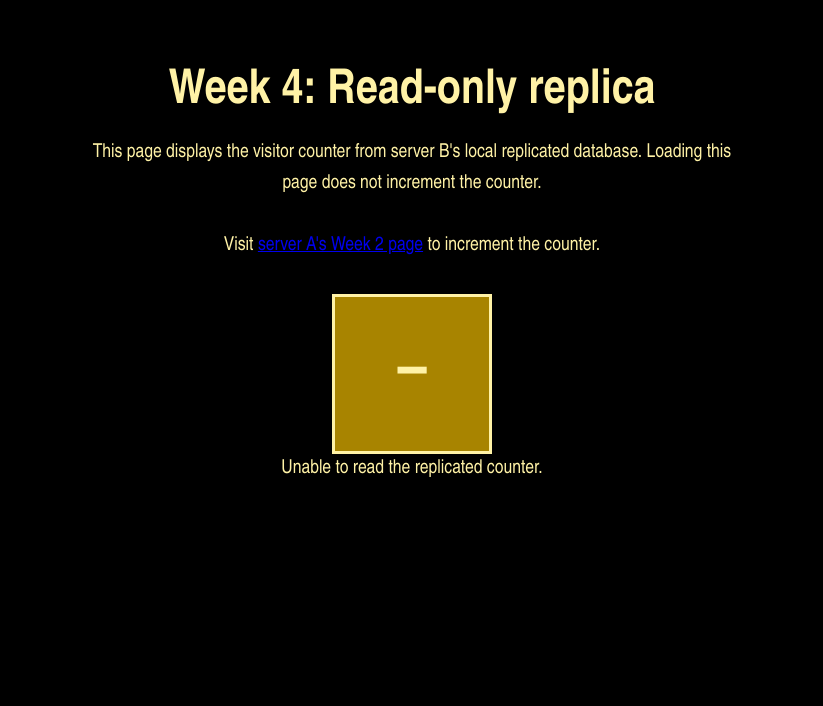
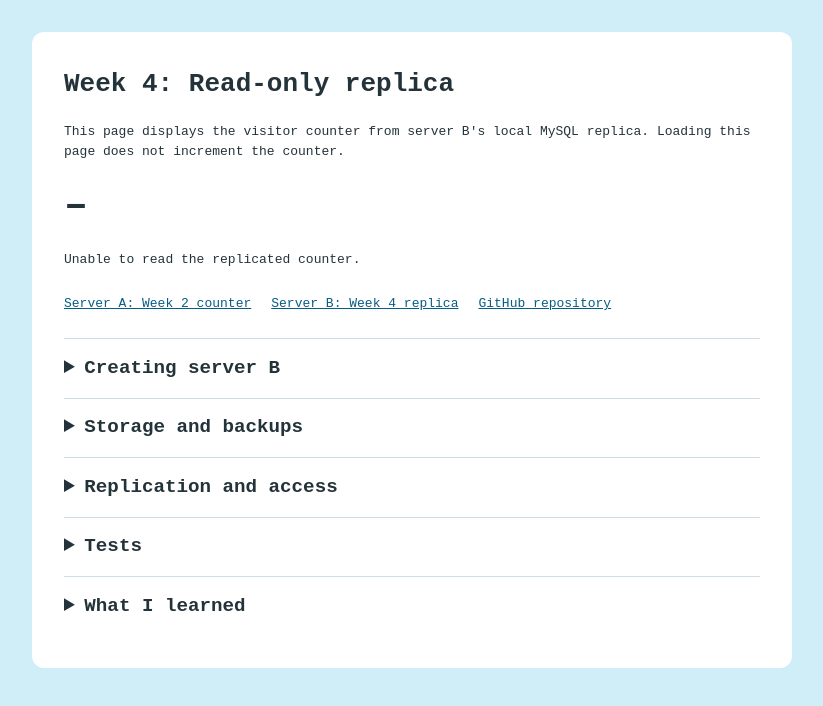
Before and after one commit to maijakuu/week4-replica, a plain HTML site: page app/index.html in a window 1280 px wide. Shown: the whole page, without its empty margins (228-1051 px from the left). Drawn offline with Linux system fonts and the light colour scheme; no server answers.

Commit message:
Final styling for the page.

```diff
--- a/app/index.html
+++ b/app/index.html
@@ -9,18 +9,93 @@
 <body>
   <main class="page">
     <h1>Week 4: Read-only replica</h1>
+
     <p>
       This page displays the visitor counter from server B's local
-      replicated database. Loading this page does not increment the counter.
+      MySQL replica. Loading this page does not increment the counter.
     </p>
-    <p>
-      Visit <a href="http://95.217.237.75/viikko2/">server A's Week 2 page</a>
-      to increment the counter.
-    </p>
+
     <div class="counter" aria-label="Replicated page-load counter">
       <span class="counter__value">–</span>
     </div>
     <p id="counter-status" role="status" aria-live="polite"></p>
+
+    <nav aria-label="Project links">
+      <a href="http://95.217.237.75/viikko2/">Server A: Week 2 counter</a>
+      <a href="http://86.50.231.80/viikko4/">Server B: Week 4 replica</a>
+      <a href="https://github.com/maijakuu/week4-replica">GitHub repository</a>
+    </nav>
+
+    <details>
+      <summary>Creating server B</summary>
+      <p>
+        Instead of creating B from a snapshot, I used a separate Ubuntu
+        server. The original server (server A) is hosted elsewhere and server B is hosted in cPouta, so snapshot was not possible.
+	The two servers are connected to each other via SSH. I installed Nginx and MySQL, copied the Week 2 frontend
+        and a consistent database dump from A, and recreated the required
+        settings. I then made a read-only backend and page for B.
+      </p>
+    </details>
+
+    <details>
+      <summary>Storage and backups</summary>
+      <p>
+        On A, the websites are stored in /var/www/viikko1,
+        /var/www/viikko2 and /var/www/viikko3. The required
+        /var/www/html directory and the three website directories are
+        included in timestamped backups. B serves this page from
+        /var/www/viikko4.
+      </p>
+      <p>
+        A cron job on A sends website files to B hourly over SSH.
+        Backups are stored outside the web directory in
+        /home/sitebackup/backups. Each run records success or failure
+        in a log on A.
+      </p>
+    </details>
+
+    <details>
+      <summary>Replication and access</summary>
+      <p>
+        MySQL continuously replicates the application database from A
+        to B over an encrypted connection. A dedicated replication
+        account is restricted to B's address. B's application uses a
+        separate local database account with SELECT permission only,
+        and B's database is configured as read-only.
+      </p>
+      <p>
+        The backup account on B owns the private backup directory and
+        archives. A dedicated Linux account runs B's application, and
+        its database credentials are stored outside the web directory.
+        Replication is not a substitute for historical backups: unwanted
+        changes on A can also be replicated to B.
+      </p>
+    </details>
+
+    <details>
+      <summary>Tests</summary>
+      <ul>
+        <li>Both counter pages were accessible in a browser.</li>
+        <li>After A's counter increased, B displayed the updated value.</li>
+        <li>Three reloads of B left the counter unchanged at 105.</li>
+        <li>Both MySQL replication threads reported running with no errors.</li>
+        <li>A manually restored test file matched the original SHA-256 checksum.</li>
+        <li>Two scheduled backup runs and the final reboot test are pending.</li>
+      </ul>
+    </details>
+
+    <details>
+      <summary>What I learned</summary>
+      <p>
+        This task was way more complicated than I anticipated and I had to rely heavily to the help of AI.
+The manual installation of everything was abdolutely terrible and getting the permissions up
+for the database on server B was rather complicated and I had to go through it several times to understand what was going on.
+
+In addition to this, I did most of the work and progress directly on server,
+and set up the git repo only after everything was already basically done, so I'm glad either one of the servers had
+any outages during this process.
+      </p>
+    </details>
   </main>
   <script src="app.js" defer></script>
 </body>
--- a/app/styles.css
+++ b/app/styles.css
@@ -3,43 +3,54 @@
 }
 
 body {
-  min-height: 100vh;
   margin: 0;
-  background: #000;
-  color: #fff2a6;
-  font-family: "Arial Narrow", Arial, sans-serif;
+  padding: 2rem 1rem;
+  background: #cfeef8;
+  color: #24333a;
+  font-family: monospace;
+  line-height: 1.55;
 }
 
 .page {
-  width: min(100% - 2rem, 42rem);
+  max-width: 760px;
   margin: 0 auto;
-  padding: 4rem 0;
-  text-align: center;
+  padding: 2rem;
+  background: #fff;
+  border-radius: 12px;
 }
 
 h1 {
-  margin: 0 0 1rem;
-  font-size: clamp(2rem, 6vw, 3rem);
-}
-
-p {
-  margin: 0 auto 2rem;
-  font-size: 1.2rem;
-  line-height: 1.6;
+  margin-top: 0;
 }
 
 .counter {
-  display: grid;
-  width: 10rem;
-  aspect-ratio: 1;
-  margin: 0 auto;
-  place-items: center;
-  background: #a88400;
-  border: 3px solid #fff2a6;
+  font-size: 2.5rem;
+  font-weight: bold;
 }
 
-.counter__value {
-  color: #fff2a6;
-  font-size: 4rem;
-  font-weight: 700;
+nav {
+  display: flex;
+  flex-wrap: wrap;
+  gap: 0.5rem 1.25rem;
+  margin: 1.5rem 0;
 }
+
+a {
+  color: #075d83;
+}
+
+details {
+  border-top: 1px solid #cddfe5;
+  padding: 0.9rem 0;
+}
+
+summary {
+  cursor: pointer;
+  font-size: 1.2rem;
+  font-weight: bold;
+}
+
+summary:focus-visible {
+  outline: 2px solid #075d83;
+  outline-offset: 4px;
+}
```
